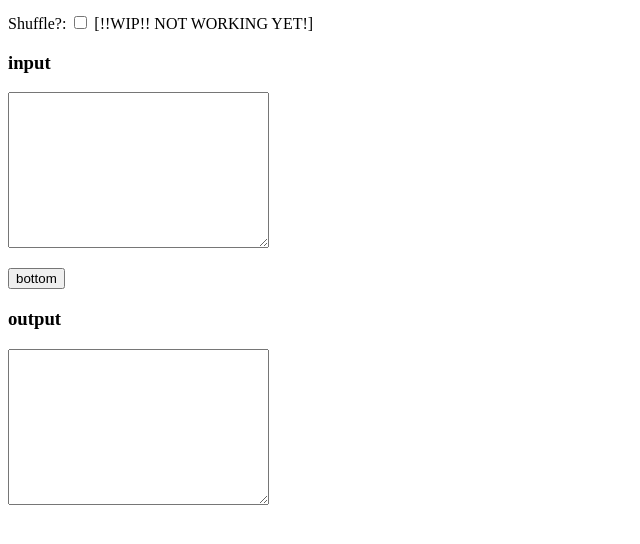
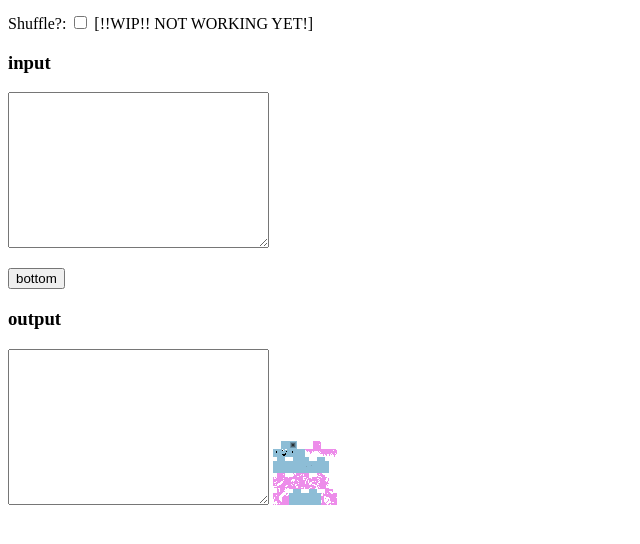
Before and after one commit to SlainHazel/robot-toys, a plain HTML site: page index.html in a window 1280 px wide. Shown: the part 104-648 px from the top of the page, without its empty margins (0-640 px from the left). Drawn offline with Linux system fonts and the light colour scheme.

Commit message:
robot picture

```diff
--- a/index.html
+++ b/index.html
@@ -32,5 +32,6 @@ function censorText() {
 
 <h3>output</h3>
 <textarea id="outputText" rows="10" cols="30" readonly></textarea></th>
+<img src="great-skin.png"/>
 </body>
 </html>
```
